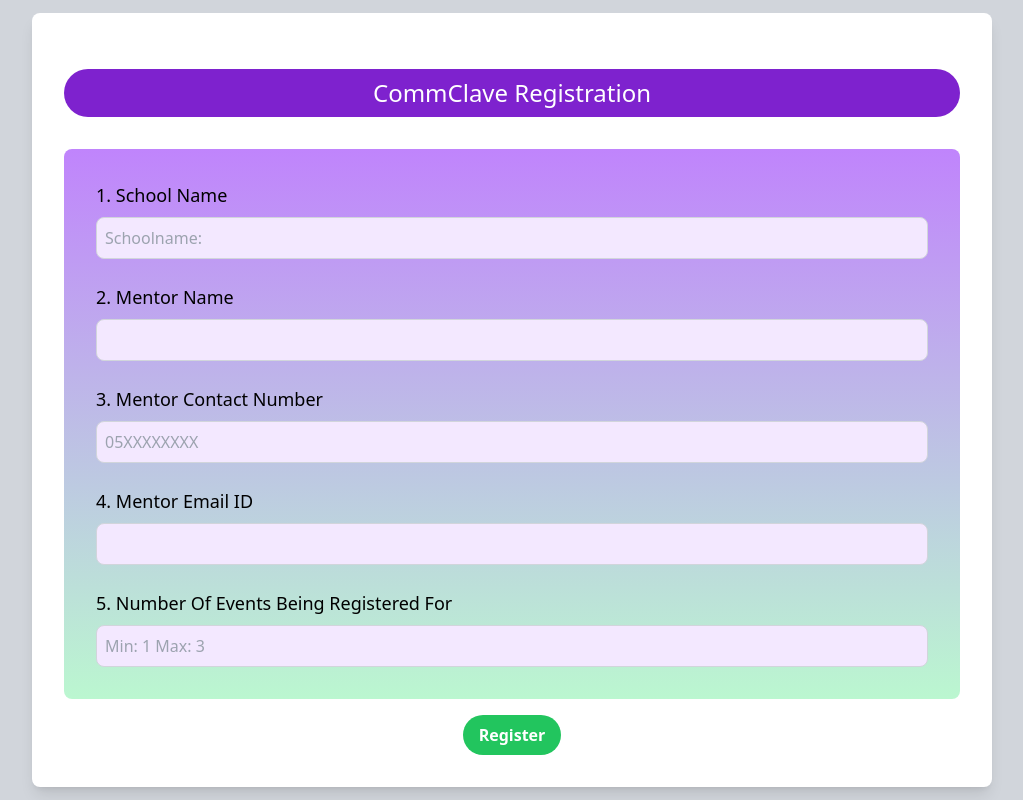
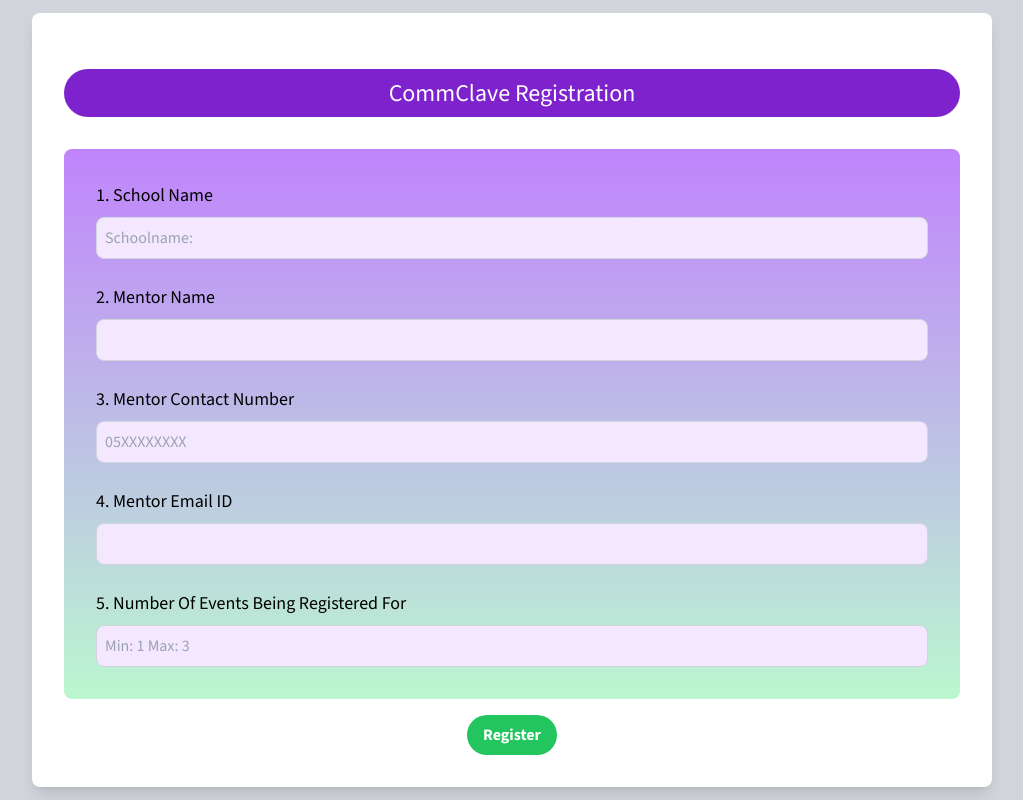
Before and after one commit to Sairoxs123/comquest, a Django app: page / in a window 1280 px wide. Shown: the whole page, without its empty margins (128-1151 px from the left). Run offline with Django 4.2, Linux system fonts and the light colour scheme; data that the repository does not hold is empty; some libraries are stand-ins or nearby versions.

Commit message:
more beauty changes

```diff
--- a/templates/index.html
+++ b/templates/index.html
@@ -4,8 +4,14 @@
     <meta charset="UTF-8" />
     <meta name="viewport" content="width=device-width, initial-scale=1.0" />
     <script src="https://cdn.tailwindcss.com"></script>
+    <link rel="preconnect" href="https://fonts.googleapis.com">
+<link rel="preconnect" href="https://fonts.gstatic.com" crossorigin>
+<link href="https://fonts.googleapis.com/css2?family=Source+Sans+3:ital,wght@0,200..900;1,200..900&display=swap" rel="stylesheet">
     <title>Register</title>
     <style>
+      body {
+        font-family: "Source Sans 3", sans-serif;
+      }
       button {
         font-size: 1.25em;
         background-color: rgba(101, 85, 143, 1);
@@ -15,7 +21,7 @@
       }
 
       .event {
-        background-color: cyan;
+        background: linear-gradient(to right, rgba(5, 102, 141, 1), rgba(66, 122, 161, 1), rgba(103, 148, 54, 1));
         padding: 1%;
         margin-top: 2%;
       }
@@ -154,12 +160,10 @@
         Object.keys(events).forEach((e, i) => {
           document.getElementById(`${n}${e}`).classList.remove("bg-yellow-500");
           document.getElementById(`${n}${e}`).classList.add("bg-purple-700");
-          document.getElementById(`${n}${e}`).classList.remove("ml-10");
           document.getElementById(`${n}${e}`).classList.remove("selected");
         });
         document.getElementById(`${n}${cat}`).classList.remove("bg-purple-700");
         document.getElementById(`${n}${cat}`).classList.add("bg-yellow-500");
-        document.getElementById(`${n}${cat}`).classList.add("ml-10");
         document.getElementById(`${n}${cat}`).classList.add("selected");
         participants_details(n, cat);
       };
@@ -172,15 +176,15 @@
             `participants${n}`
           ).innerHTML += `<br><b><h2 class="font-bold text-lg text-white mb-4 bg-blue-500 p-4">Participant ${i + 1}</h2></b>
 
-            <label class="block text-black text-lg mb-2">Full Name: </label>
+            <label class="block text-white text-lg mb-2">Full Name: </label>
             <input class="w-full p-2 border border-gray-300 rounded-lg bg-purple-100" type="text" name="${cat}-p${
             i + 1
           }-name"><br><br>
-            <label class="block text-black text-lg mb-2">Email ID: </label>
+            <label class="block text-white text-lg mb-2">Email ID: </label>
             <input class="w-full p-2 border border-gray-300 rounded-lg bg-purple-100" type="email" name="${cat}-p${
             i + 1
           }-contact"><br><br>
-          <label class="block text-black text-lg mb-2">Grade/Year: </label>
+          <label class="block text-white text-lg mb-2">Grade/Year: </label>
           <input class="w-full p-2 border border-gray-300 rounded-lg bg-purple-100" type="number" name="${cat}-p${
             i + 1
           }-grade"><br>`;
```
